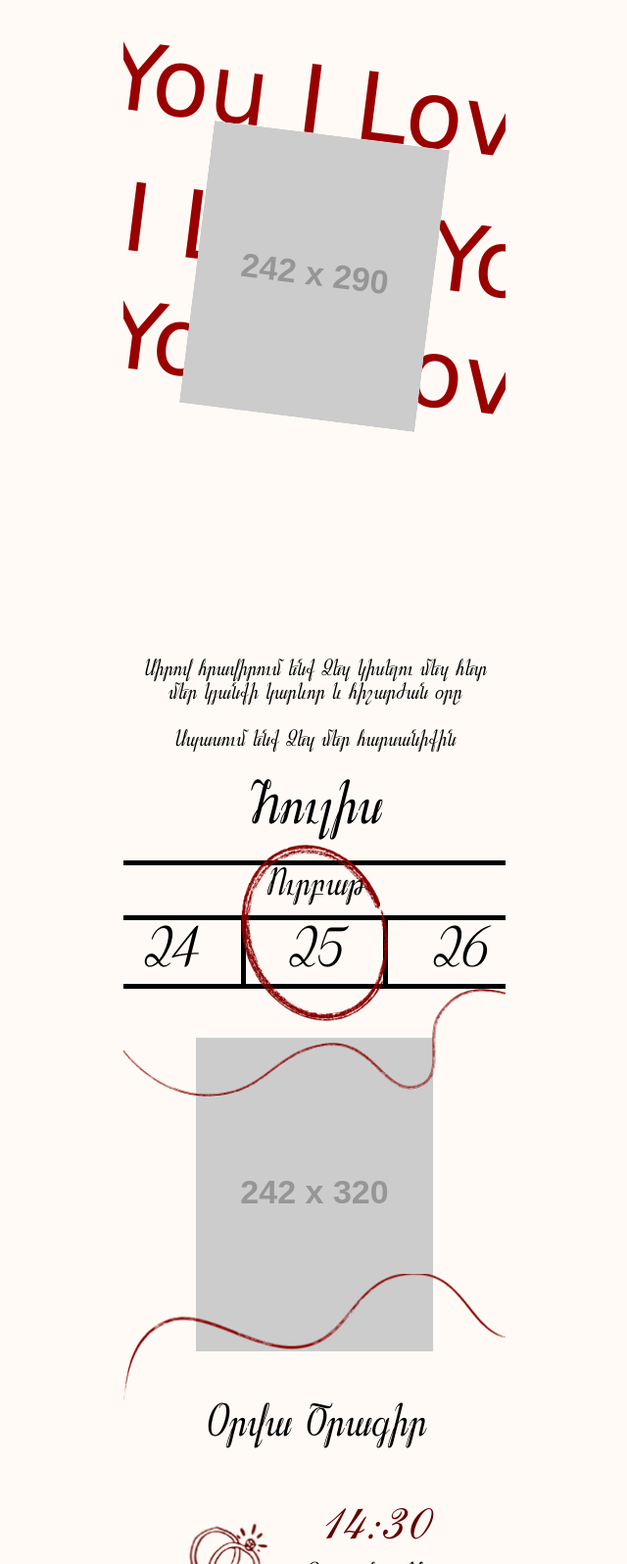
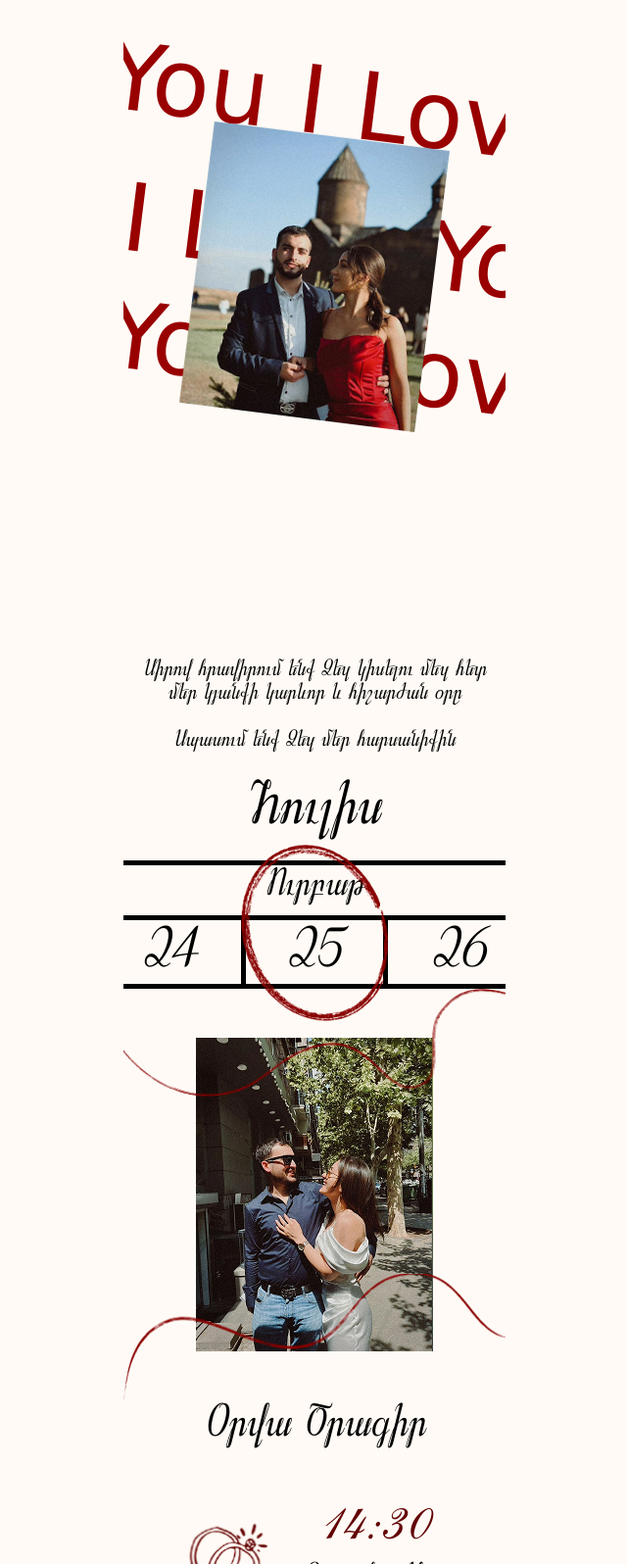
Before and after one commit to mr2726/Derenik_Ariana, a plain HTML site: page index.html in a window 1280 px wide. Shown: the part 160-1756 px from the top of the page at 98% size, without its empty margins (319-959 px from the left). Drawn offline with Linux system fonts and the light colour scheme; placeholder pictures from the web are drawn by us; a web font is replaced by a local one.

Commit message:
Add pictures and update style

```diff
--- a/style.css
+++ b/style.css
@@ -64,7 +64,7 @@ body{
     position: absolute;
     width: 242px;
     height: 290px;
-    background: url("https://placehold.co/242x290");
+    background: url("./assets/img/1.png");
     z-index: 999;
     top: 50%;
     left: 50%;
@@ -158,7 +158,7 @@ body{
 .img__img{
     width: 242px;
     height: 320px;
-    background: url('https://placehold.co/242x320');
+    background: url('./assets/img/2.png');
     margin: 0 auto;
     z-index: 1;;
 }
```
Also changed, not shown: assets/img/1.png (added), assets/img/2.png (added).
